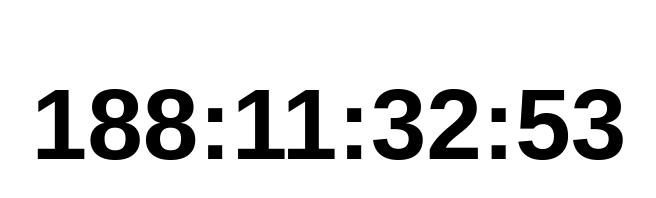
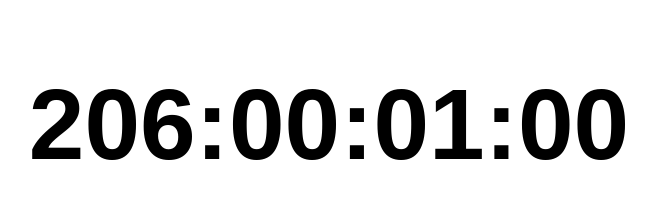
Before and after one commit to stefanledin/sl_countDownR, a plain HTML site: page index.html in a window 1280 px wide. Shown: the whole page, without its empty margins (311-967 px from the left). Drawn offline with nearby package versions, Linux system fonts and the light colour scheme.

Commit message:
Version 1.2: Bugfixes.

```diff
--- a/index.html
+++ b/index.html
@@ -23,7 +23,7 @@
 				function sl_countDownR (selector, date, time) {
 
 					/**
-					 * Version 1.0
+					 * Version 1.2
 					 * Author: Stefan Ledin
 					 * stefanledin.se
 					 * @stefanledin
@@ -37,19 +37,19 @@
 					dateString = dateString.split('-');
 					timeString = timeString.split(':');
 
-					var editMonth = parseInt(dateString[1]) -1;
+					var editMonth = parseInt(dateString[1], 10) -1;
 
 					var constructDate = new Date(
-						parseInt(dateString[0]), // Year
+						parseInt(dateString[0], 10), // Year
 						editMonth, // Month
-						parseInt(dateString[2]), // Day
-						parseInt(timeString[0]), // Hour
-						parseInt(timeString[1]) // Minute
+						parseInt(dateString[2], 10), // Day
+						parseInt(timeString[0], 10), // Hour
+						parseInt(timeString[1], 10) // Minute
 					);
 
 					var interval = setInterval(function  () {
 
-						var rightNow = new Date();
+						var rightNow = new Date(2012,05,08,23,59);
 
 						var diff = constructDate-rightNow;
 
@@ -57,6 +57,19 @@
 						var minutes = Math.floor((diff / (1000*60) % 60));
 						var hours = Math.floor((diff / (1000*60*60)) % 24);
 						var days = Math.floor((diff / (1000*60*60*24)));
+
+						if (seconds < 10) {
+							seconds = '0' + seconds;
+						}
+						if (minutes < 10) {
+							minutes = '0' + minutes;
+						}
+						if (hours < 10) {
+							hours = '0' + hours;
+						}
+						if (days < 10) {
+							days = '0' + days;
+						}
 
 						selector.text(days+':'+hours+':'+minutes +':'+seconds);
 
```
